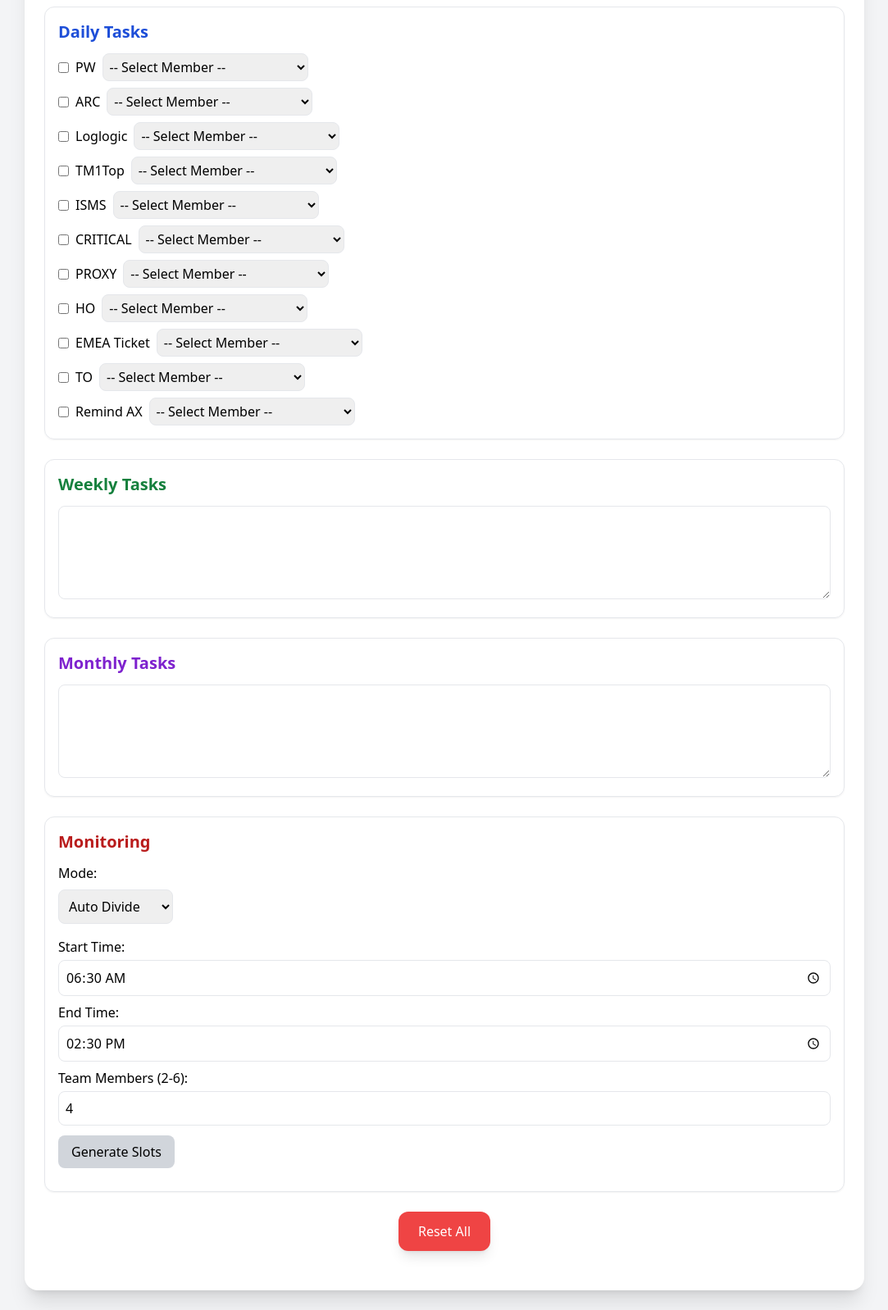
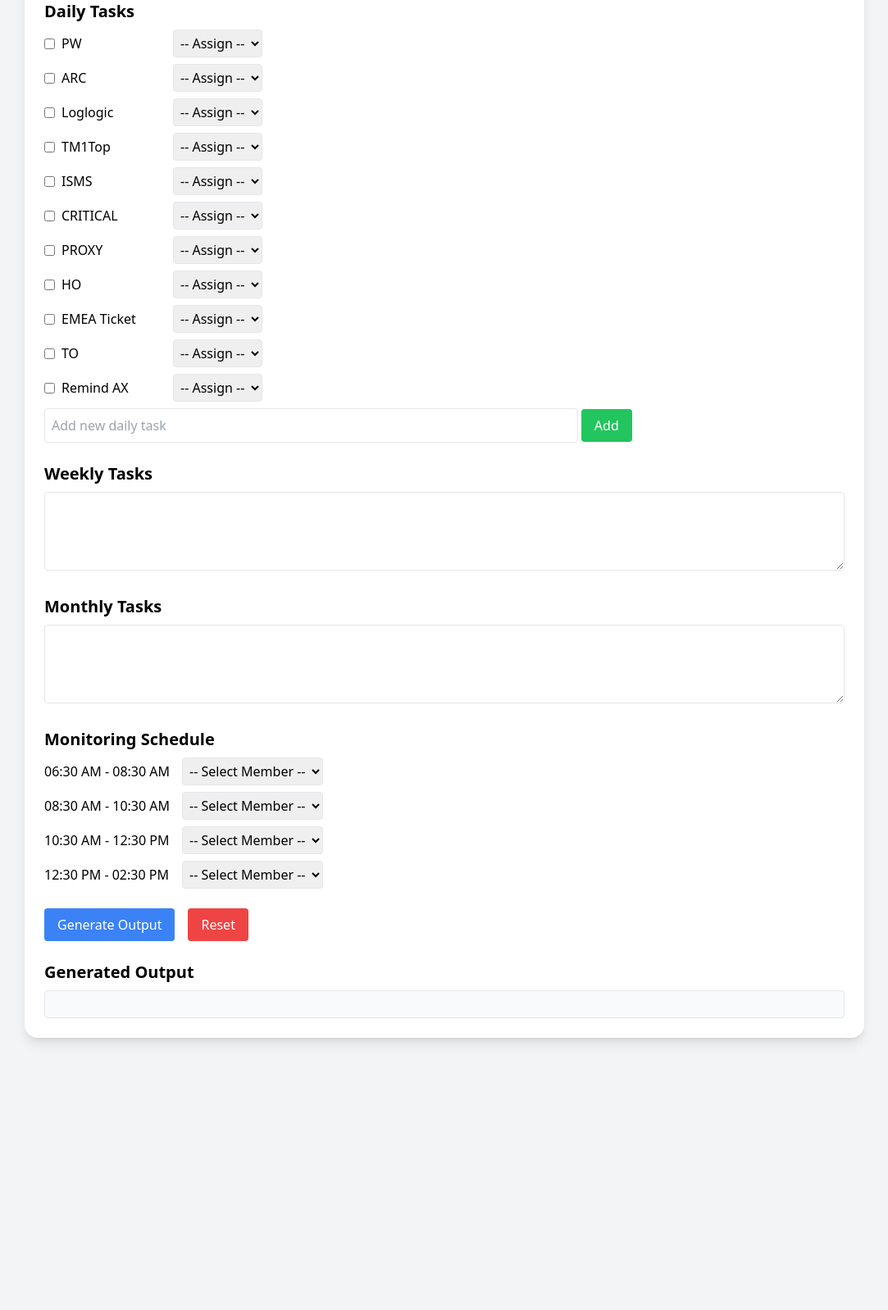
Before and after one commit to iro-itops/ITOPS-Task_Manager, a plain HTML site: page index.html in a window 1280 px wide. Shown: the part 96-1694 px from the top of the page at 82% size, without its empty margins (98-1181 px from the left). After the commit the page ends 1386 px from the top, so only its background shows below. Drawn offline with nearby package versions, Linux system fonts and the light colour scheme; no server answers.

Commit message:
Update index.html, added adjustments and discrepancies

```diff
--- a/index.html
+++ b/index.html
@@ -1,15 +1,58 @@
 <!DOCTYPE html>
 <html lang="en">
 <head>
-  <meta charset="UTF-8" />
-  <title>IT Ops Task Generator (Realtime)</title>
+  <meta charset="UTF-8">
+  <title>IT Operations Task Generator</title>
   <script src="https://cdn.tailwindcss.com"></script>
+</head>
+<body class="bg-gray-100 p-6">
+  <div class="max-w-5xl mx-auto bg-white p-6 rounded-2xl shadow-lg">
+    <h1 class="text-2xl font-bold mb-4 text-center">IT Operations Task Generator</h1>
+
+    <!-- Daily Tasks -->
+    <div class="mb-6">
+      <h2 class="text-xl font-semibold mb-2">Daily Tasks</h2>
+      <div id="dailyTasks" class="space-y-2"></div>
+      <div class="mt-2">
+        <input id="newTask" type="text" placeholder="Add new daily task" class="border p-2 rounded w-2/3">
+        <button onclick="addTask()" class="bg-green-500 text-white px-4 py-2 rounded">Add</button>
+      </div>
+    </div>
+
+    <!-- Weekly / Monthly Tasks -->
+    <div class="mb-6">
+      <h2 class="text-xl font-semibold mb-2">Weekly Tasks</h2>
+      <textarea id="weeklyTasks" class="border p-2 rounded w-full h-24"></textarea>
+    </div>
+    <div class="mb-6">
+      <h2 class="text-xl font-semibold mb-2">Monthly Tasks</h2>
+      <textarea id="monthlyTasks" class="border p-2 rounded w-full h-24"></textarea>
+    </div>
+
+    <!-- Monitoring -->
+    <div class="mb-6">
+      <h2 class="text-xl font-semibold mb-2">Monitoring Schedule</h2>
+      <div id="monitoringSchedule" class="space-y-2"></div>
+    </div>
+
+    <!-- Buttons -->
+    <div class="flex space-x-4">
+      <button onclick="generateOutput()" class="bg-blue-500 text-white px-4 py-2 rounded">Generate Output</button>
+      <button onclick="resetAll()" class="bg-red-500 text-white px-4 py-2 rounded">Reset</button>
+    </div>
+
+    <!-- Output -->
+    <div class="mt-6">
+      <h2 class="text-xl font-semibold mb-2">Generated Output</h2>
+      <pre id="outputBox" class="border p-4 rounded bg-gray-50 whitespace-pre-wrap"></pre>
+    </div>
+  </div>
+
   <!-- Firebase -->
   <script type="module">
     import { initializeApp } from "https://www.gstatic.com/firebasejs/10.12.0/firebase-app.js";
-    import { getDatabase, ref, set, onValue, update, remove } from "https://www.gstatic.com/firebasejs/10.12.0/firebase-database.js";
+    import { getDatabase, ref, set, onValue, update } from "https://www.gstatic.com/firebasejs/10.12.0/firebase-database.js";
 
-    // --- Firebase Config (yours) ---
     const firebaseConfig = {
       apiKey: "AIzaSyC56asNTd04xhDU4OlnBHS4zNxj_aiiFhM",
       authDomain: "activity-log-275ce.firebaseapp.com",
@@ -23,256 +66,190 @@
     const app = initializeApp(firebaseConfig);
     const db = getDatabase(app);
 
-    // --- Members ---
-    const members = {
-      "IRO": "Ian Romero",
-      "RDE": "Rhizza De Guzman",
-      "FFA": "Felix Factor",
-      "NLA": "Nathan Lapena",
-      "MAG": "Michael Henry Aglubat",
-      "JMA": "Jelyn Malubay"
-    };
-
-    let taskPool = [
-      "PW", "ARC", "Loglogic", "TM1Top", "ISMS", "CRITICAL",
-      "PROXY", "HO", "EMEA Ticket", "TO", "Remind AX"
+    const members = ["IRO", "RDE", "FFA", "NLA", "MAG", "JMA"];
+    let tasks = ["PW", "ARC", "Loglogic", "TM1Top", "ISMS", "CRITICAL", "PROXY", "HO", "EMEA Ticket", "TO", "Remind AX"];
+    const slots = [
+      "06:30 AM - 08:30 AM",
+      "08:30 AM - 10:30 AM",
+      "10:30 AM - 12:30 PM",
+      "12:30 PM - 02:30 PM"
     ];
 
-    // --- DAILY TASKS ---
-    function renderDailyTasks() {
-      const container = document.getElementById("dailyTasksList");
+    // Always load default UI first
+    loadTasks();
+    loadMonitoring();
+
+    // Load Daily Tasks UI
+    function loadTasks(state = {}) {
+      const container = document.getElementById("dailyTasks");
       container.innerHTML = "";
-      taskPool.forEach(task => {
+      tasks.forEach(task => {
         const row = document.createElement("div");
         row.className = "flex items-center space-x-2";
-
-        const checkbox = document.createElement("input");
-        checkbox.type = "checkbox";
-        checkbox.className = "form-checkbox";
-        checkbox.dataset.task = task;
-        checkbox.onchange = () => saveDailyTask(task, checkbox.checked);
-
-        const label = document.createElement("span");
-        label.textContent = task;
-
-        const dropdown = document.createElement("select");
-        dropdown.className = "border rounded-lg p-1";
-        dropdown.dataset.task = task;
-        dropdown.innerHTML = `<option value="">-- Select Member --</option>` +
-          Object.entries(members).map(([k,v]) => `<option value="${k}">${k} (${v})</option>`).join("");
-        dropdown.onchange = () => saveDailyTask(task, checkbox.checked, dropdown.value);
-
-        row.appendChild(checkbox);
-        row.appendChild(label);
-        row.appendChild(dropdown);
+        row.innerHTML = `
+          <input type="checkbox" data-task="${task}" class="taskCheck">
+          <label class="w-32">${task}</label>
+          <select data-task="${task}" class="border p-1 rounded">
+            <option value="">-- Assign --</option>
+            ${members.map(m => `<option value="${m}">${m}</option>`).join("")}
+          </select>
+        `;
         container.appendChild(row);
       });
-    }
 
-    function saveDailyTask(task, checked, member="") {
-      update(ref(db, "dailyTasks/" + task), {
-        checked: checked,
-        member: member || ""
+      // restore state
+      Object.entries(state).forEach(([task, val]) => {
+        const cb = document.querySelector(`input[data-task="${task}"]`);
+        const sel = document.querySelector(`select[data-task="${task}"]`);
+        if (cb) cb.checked = val.checked;
+        if (sel) sel.value = val.member;
       });
-    }
 
-    function listenDailyTasks() {
-      onValue(ref(db, "dailyTasks"), snapshot => {
-        const data = snapshot.val() || {};
-        document.querySelectorAll("#dailyTasksList div").forEach(row => {
-          const cb = row.querySelector("input[type=checkbox]");
-          const dd = row.querySelector("select");
-          const t = cb.dataset.task;
-          if (data[t]) {
-            cb.checked = data[t].checked;
-            dd.value = data[t].member || "";
-          }
+      // attach listeners
+      document.querySelectorAll(".taskCheck").forEach(cb => {
+        cb.addEventListener("change", () => {
+          const task = cb.getAttribute("data-task");
+          const member = document.querySelector(`select[data-task="${task}"]`).value;
+          update(ref(db, "dailyTasks/" + task), {
+            checked: cb.checked,
+            member: member || ""
+          });
+        });
+      });
+      document.querySelectorAll("select[data-task]").forEach(sel => {
+        sel.addEventListener("change", () => {
+          const task = sel.getAttribute("data-task");
+          const checked = document.querySelector(`input[data-task="${task}"]`).checked;
+          update(ref(db, "dailyTasks/" + task), {
+            checked: checked,
+            member: sel.value || ""
+          });
         });
       });
     }
 
-    // --- WEEKLY & MONTHLY ---
-    function saveWeeklyMonthly() {
-      update(ref(db), {
-        weekly: document.getElementById("weeklyTasks").value,
-        monthly: document.getElementById("monthlyTasks").value
-      });
+    // Add new Daily Task
+    window.addTask = function() {
+      const val = document.getElementById("newTask").value.trim();
+      if (val && !tasks.includes(val)) {
+        tasks.push(val);
+        loadTasks();
+        document.getElementById("newTask").value = "";
+      }
     }
 
-    function listenWeeklyMonthly() {
-      onValue(ref(db), snapshot => {
-        const data = snapshot.val() || {};
-        document.getElementById("weeklyTasks").value = data.weekly || "";
-        document.getElementById("monthlyTasks").value = data.monthly || "";
+    // Monitoring UI
+    function loadMonitoring(state = {}) {
+      const container = document.getElementById("monitoringSchedule");
+      container.innerHTML = "";
+      slots.forEach((slot, i) => {
+        const row = document.createElement("div");
+        row.className = "flex items-center space-x-2";
+        row.innerHTML = `
+          <label class="w-40">${slot}</label>
+          <select data-slot="${i}" class="border p-1 rounded">
+            <option value="">-- Select Member --</option>
+            ${members.map(m => `<option value="${m}">${m}</option>`).join("")}
+          </select>
+        `;
+        container.appendChild(row);
       });
-    }
 
-    // --- MONITORING ---
-    function saveMonitoring(slot, member) {
-      update(ref(db, "monitoring/" + slot), { member });
-    }
+      // restore state
+      Object.entries(state).forEach(([i, val]) => {
+        const sel = document.querySelector(`select[data-slot="${i}"]`);
+        if (sel) sel.value = val.member || "";
+      });
 
-    function listenMonitoring() {
-      onValue(ref(db, "monitoring"), snapshot => {
-        const data = snapshot.val() || {};
-        document.querySelectorAll("#autoMonitoringSlots select, #manualMonitoringSlots select").forEach(sel => {
-          if (data[sel.dataset.slot]) {
-            sel.value = data[sel.dataset.slot].member || "";
-          }
+      // listeners
+      document.querySelectorAll("select[data-slot]").forEach(sel => {
+        sel.addEventListener("change", () => {
+          const i = sel.getAttribute("data-slot");
+          update(ref(db, "monitoring/" + i), {
+            member: sel.value || ""
+          });
         });
       });
     }
 
-    // Generate auto monitoring slots
-    function generateMonitoring() {
-      const start = document.getElementById("startTime").value;
-      const end = document.getElementById("endTime").value;
-      const count = parseInt(document.getElementById("teamCount").value);
-      const slotsDiv = document.getElementById("autoMonitoringSlots");
-      slotsDiv.innerHTML = "";
+    // Weekly/Monthly realtime save
+    document.getElementById("weeklyTasks").addEventListener("input", e => {
+      set(ref(db, "weekly"), { text: e.target.value });
+    });
+    document.getElementById("monthlyTasks").addEventListener("input", e => {
+      set(ref(db, "monthly"), { text: e.target.value });
+    });
 
-      const [sh,sm] = start.split(":"), [eh,em] = end.split(":");
-      let cur = new Date(); cur.setHours(sh,sm);
-      let endDate = new Date(); endDate.setHours(eh,em);
-      const total = (endDate - cur) / 60000;
-      const slotMins = total / count;
+    // Generate Output
+    window.generateOutput = async function() {
+      const checkedTasks = [];
+      document.querySelectorAll(".taskCheck").forEach(cb => {
+        if (cb.checked) {
+          const task = cb.getAttribute("data-task");
+          const member = document.querySelector(`select[data-task="${task}"]`).value || "Unassigned";
+          checkedTasks.push(`${task} - ${member}`);
+        }
+      });
 
-      for (let i=0;i<count;i++) {
-        let s = new Date(cur);
-        cur.setMinutes(cur.getMinutes()+slotMins);
-        let e = new Date(cur);
-        const slotLabel = `${formatTime(s)} - ${formatTime(e)}`;
+      const weekly = document.getElementById("weeklyTasks").value;
+      const monthly = document.getElementById("monthlyTasks").value;
 
-        const row = document.createElement("div");
-        row.className = "flex items-center space-x-2";
-        const label = document.createElement("span");
-        label.textContent = slotLabel;
+      const monitoring = [];
+      document.querySelectorAll("select[data-slot]").forEach(sel => {
+        const slot = slots[sel.getAttribute("data-slot")];
+        const member = sel.value || "Unassigned";
+        monitoring.push(`${slot} - ${member}`);
+      });
 
-        const dropdown = document.createElement("select");
-        dropdown.className = "border rounded-lg p-1";
-        dropdown.dataset.slot = slotLabel;
-        dropdown.innerHTML = `<option value="">-- Select Member --</option>` +
-          Object.entries(members).map(([k,v]) => `<option value="${k}">${k} (${v})</option>`).join("");
-        dropdown.onchange = () => saveMonitoring(slotLabel, dropdown.value);
+      const output = `
+------ Daily Tasks ------
+${checkedTasks.join("\n") || "None selected"}
 
-        row.appendChild(label);
-        row.appendChild(dropdown);
-        slotsDiv.appendChild(row);
-      }
+------ Weekly Tasks ------
+${weekly || "None"}
+
+------ Monthly Tasks ------
+${monthly || "None"}
+
+------ Monitoring ------
+${monitoring.join("\n")}
+      `;
+
+      document.getElementById("outputBox").innerText = output;
+
+      await set(ref(db, "generatedOutput"), { text: output });
     }
 
-    function formatTime(date) {
-      let h = date.getHours(), m = date.getMinutes();
-      const ampm = h >= 12 ? "PM" : "AM";
-      h = h % 12 || 12;
-      return h + ":" + (m<10?"0":"") + m + " " + ampm;
+    // Reset All
+    window.resetAll = function() {
+      set(ref(db, "dailyTasks"), {});
+      set(ref(db, "weekly"), { text: "" });
+      set(ref(db, "monthly"), { text: "" });
+      set(ref(db, "monitoring"), {});
+      set(ref(db, "generatedOutput"), { text: "" });
     }
 
-    // Manual monitoring
-    function generateManualMonitoring() {
-      const slots = document.getElementById("manualMonitoring").value.split("\n").map(s=>s.trim()).filter(s=>s);
-      const container = document.getElementById("manualMonitoringSlots");
-      container.innerHTML = "";
-      slots.forEach(slot => {
-        const row = document.createElement("div");
-        row.className = "flex items-center space-x-2";
-        const label = document.createElement("span");
-        label.textContent = slot;
-        const dropdown = document.createElement("select");
-        dropdown.className = "border rounded-lg p-1";
-        dropdown.dataset.slot = slot;
-        dropdown.innerHTML = `<option value="">-- Select Member --</option>` +
-          Object.entries(members).map(([k,v]) => `<option value="${k}">${k} (${v})</option>`).join("");
-        dropdown.onchange = () => saveMonitoring(slot, dropdown.value);
-        row.appendChild(label);
-        row.appendChild(dropdown);
-        container.appendChild(row);
-      });
-    }
-
-    // --- RESET ---
-    function resetAll() {
-      if (confirm("Reset everything for new day?")) {
-        remove(ref(db, "dailyTasks"));
-        remove(ref(db, "monitoring"));
-        update(ref(db), { weekly: "", monthly: "" });
-      }
-    }
-
-    // --- Init ---
-    window.addEventListener("DOMContentLoaded", () => {
-      renderDailyTasks();
-      listenDailyTasks();
-      listenWeeklyMonthly();
-      listenMonitoring();
-
-      document.getElementById("weeklyTasks").addEventListener("input", saveWeeklyMonthly);
-      document.getElementById("monthlyTasks").addEventListener("input", saveWeeklyMonthly);
-      document.getElementById("resetBtn").addEventListener("click", resetAll);
+    // Realtime Listeners
+    onValue(ref(db, "dailyTasks"), snapshot => {
+      const data = snapshot.val() || {};
+      loadTasks(data);
+    });
+    onValue(ref(db, "monitoring"), snapshot => {
+      const data = snapshot.val() || {};
+      loadMonitoring(data);
+    });
+    onValue(ref(db, "weekly"), snapshot => {
+      const data = snapshot.val();
+      document.getElementById("weeklyTasks").value = data?.text || "";
+    });
+    onValue(ref(db, "monthly"), snapshot => {
+      const data = snapshot.val();
+      document.getElementById("monthlyTasks").value = data?.text || "";
+    });
+    onValue(ref(db, "generatedOutput"), snapshot => {
+      const data = snapshot.val();
+      document.getElementById("outputBox").innerText = data?.text || "";
     });
   </script>
-</head>
-<body class="bg-gray-100 min-h-screen p-6">
-  <div class="max-w-5xl mx-auto bg-white shadow-xl rounded-2xl p-6">
-    <h1 class="text-2xl font-bold text-center mb-6">IT Ops Task Generator (Realtime)</h1>
-
-    <!-- Daily Tasks -->
-    <div class="mb-6 p-4 border rounded-xl shadow-sm">
-      <h2 class="text-xl font-semibold mb-3 text-blue-700">Daily Tasks</h2>
-      <div id="dailyTasksList" class="space-y-2"></div>
-    </div>
-
-    <!-- Weekly Tasks -->
-    <div class="mb-6 p-4 border rounded-xl shadow-sm">
-      <h2 class="text-xl font-semibold mb-3 text-green-700">Weekly Tasks</h2>
-      <textarea id="weeklyTasks" rows="4" class="w-full border rounded-lg p-2"></textarea>
-    </div>
-
-    <!-- Monthly Tasks -->
-    <div class="mb-6 p-4 border rounded-xl shadow-sm">
-      <h2 class="text-xl font-semibold mb-3 text-purple-700">Monthly Tasks</h2>
-      <textarea id="monthlyTasks" rows="4" class="w-full border rounded-lg p-2"></textarea>
-    </div>
-
-    <!-- Monitoring -->
-    <div class="mb-6 p-4 border rounded-xl shadow-sm">
-      <h2 class="text-xl font-semibold mb-3 text-red-700">Monitoring</h2>
-      <label class="block mb-2">Mode:</label>
-      <select id="monitoringMode" onchange="toggleMonitoringMode()" class="border rounded-lg p-2">
-        <option value="auto">Auto Divide</option>
-        <option value="manual">Manual Input</option>
-      </select>
-
-      <div id="autoDivideSection" class="mt-4">
-        <label class="block mb-1">Start Time:</label>
-        <input type="time" id="startTime" value="06:30" class="border rounded-lg p-2 w-full">
-        <label class="block mb-1 mt-2">End Time:</label>
-        <input type="time" id="endTime" value="14:30" class="border rounded-lg p-2 w-full">
-        <label class="block mb-1 mt-2">Team Members (2-6):</label>
-        <input type="number" id="teamCount" min="2" max="6" value="4" class="border rounded-lg p-2 w-full">
-        <button onclick="generateMonitoring()" class="mt-3 px-4 py-2 bg-gray-300 rounded-lg">Generate Slots</button>
-        <div id="autoMonitoringSlots" class="mt-3 space-y-2"></div>
-      </div>
-
-      <div id="manualSection" class="mt-4 hidden">
-        <textarea id="manualMonitoring" rows="4" placeholder="Enter custom monitoring slots (e.g., 06:30-08:30)" class="w-full border rounded-lg p-2"></textarea>
-        <button onclick="generateManualMonitoring()" class="mt-3 px-4 py-2 bg-gray-300 rounded-lg">Apply Manual Slots</button>
-        <div id="manualMonitoringSlots" class="mt-3 space-y-2"></div>
-      </div>
-    </div>
-
-    <!-- Buttons -->
-    <div class="text-center mb-6 space-x-4">
-      <button id="resetBtn" class="px-6 py-3 bg-red-500 text-white rounded-xl shadow-lg hover:bg-red-600">Reset All</button>
-    </div>
-  </div>
-
-<script>
-  function toggleMonitoringMode() {
-    const mode = document.getElementById("monitoringMode").value;
-    document.getElementById("autoDivideSection").classList.toggle("hidden", mode !== "auto");
-    document.getElementById("manualSection").classList.toggle("hidden", mode !== "manual");
-  }
-</script>
 </body>
 </html>
```
